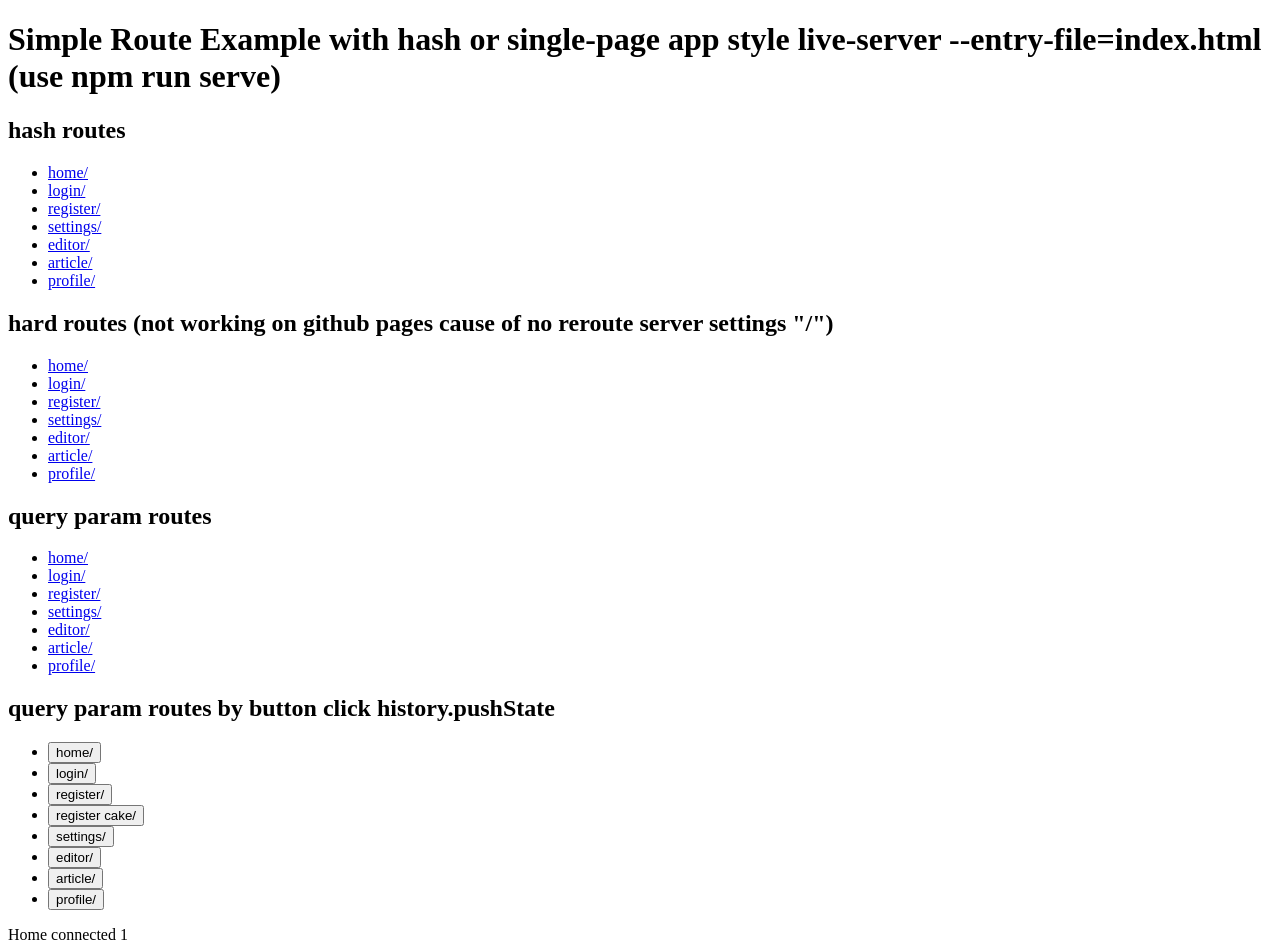
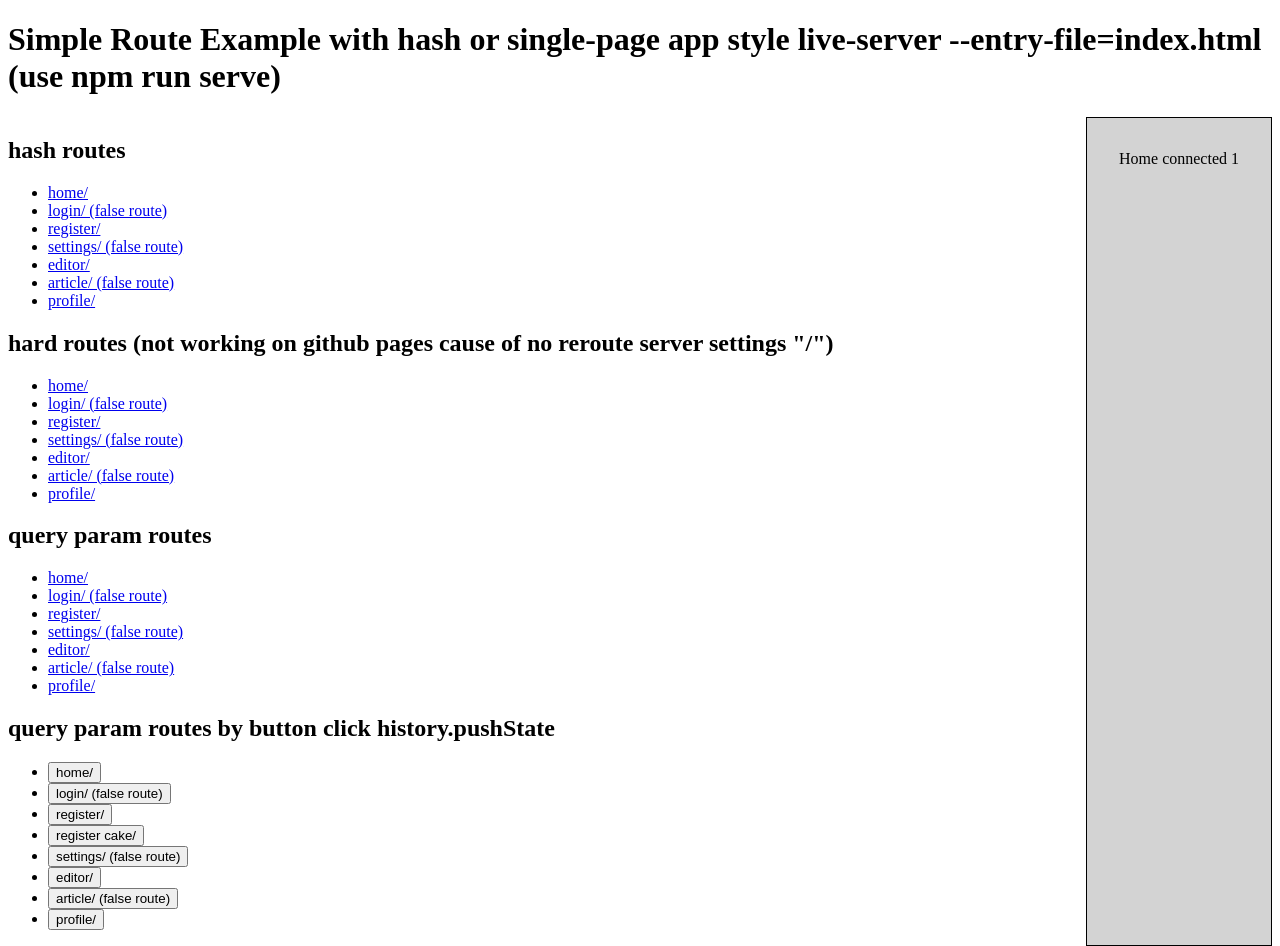
Before and after one commit to Weedshaker/event-driven-web-components-router, a website: page index.html in a window 1280 px wide. Drawn offline with Linux system fonts and the light colour scheme.

Commit message:
preview more useful

```diff
--- a/index.html
+++ b/index.html
@@ -6,47 +6,50 @@
 </head>
 <body>
   <h1>Simple Route Example with hash or single-page app style live-server --entry-file=index.html (use npm run serve)</h1>
+  <div class="flex">
+    <div>
       <h2>hash routes</h2>
       <ul>
         <li><a href=#/ >home/</a></li>
-    <li><a href=#/login/ >login/</a></li>
+        <li><a href=#/login/ >login/ (false route)</a></li>
         <li><a href=#/register/ >register/</a></li>
-    <li><a href=#/settings/ >settings/</a></li>
+        <li><a href=#/settings/ >settings/ (false route)</a></li>
         <li><a href=#/editor/ >editor/</a></li>
-    <li><a href=#/article/ >article/</a></li>
+        <li><a href=#/article/ >article/ (false route)</a></li>
         <li><a href=#/profile/ >profile/</a></li>
       </ul>
       <h2>hard routes (not working on github pages cause of no reroute server settings "/")</h2>
       <ul>
         <li><a href=/ route>home/</a></li>
-    <li><a href=/login/ route>login/</a></li>
+        <li><a href=/login/ route>login/ (false route)</a></li>
         <li><a href=/register/ route>register/</a></li>
-    <li><a href=/settings/ route>settings/</a></li>
+        <li><a href=/settings/ route>settings/ (false route)</a></li>
         <li><a href=/editor/ route>editor/</a></li>
-    <li><a href=/article/ route>article/</a></li>
+        <li><a href=/article/ route>article/ (false route)</a></li>
         <li><a href=/profile/ route>profile/</a></li>
       </ul>
       <h2>query param routes</h2>
       <ul>
         <li><a href=?page=/ route>home/</a></li>
-    <li><a href=?page=/login/ route>login/</a></li>
+        <li><a href=?page=/login/ route>login/ (false route)</a></li>
         <li><a href=?page=/register/ route>register/</a></li>
-    <li><a href=?page=/settings/ route>settings/</a></li>
+        <li><a href=?page=/settings/ route>settings/ (false route)</a></li>
         <li><a href=?page=/editor/ route>editor/</a></li>
-    <li><a href=?page=/article/ route>article/</a></li>
+        <li><a href=?page=/article/ route>article/ (false route)</a></li>
         <li><a href=?page=/profile/ route>profile/</a></li>
       </ul>
       <h2>query param routes by button click history.pushState</h2>
       <ul>
         <li><button onclick="history.pushState(history.state, document.title, location.origin + '?page=/')" route>home/</button></li>
-    <li><button onclick="history.pushState(history.state, document.title, location.origin + '?page=/login/')" route>login/</button></li>
+        <li><button onclick="history.pushState(history.state, document.title, location.origin + '?page=/login/')" route>login/ (false route)</button></li>
         <li><button onclick="history.pushState(history.state, document.title, location.origin + '?page=/register/')" route>register/</button></li>
         <li><button onclick="history.pushState(history.state, document.title, location.origin + '?page=/register/&cake=true')" route>register cake/</button></li>
-    <li><button onclick="history.pushState(history.state, document.title, location.origin + '?page=/settings/')" route>settings/</button></li>
+        <li><button onclick="history.pushState(history.state, document.title, location.origin + '?page=/settings/')" route>settings/ (false route)</button></li>
         <li><button onclick="history.pushState(history.state, document.title, location.origin + '?page=/editor/')" route>editor/</button></li>
-    <li><button onclick="history.pushState(history.state, document.title, location.origin + '?page=/article/')" route>article/</button></li>
+        <li><button onclick="history.pushState(history.state, document.title, location.origin + '?page=/article/')" route>article/ (false route)</button></li>
         <li><button onclick="history.pushState(history.state, document.title, location.origin + '?page=/profile/')" route>profile/</button></li>
       </ul>
+    </div>
     <!--<c-router></c-router>-->
     <c-router routes="[
       {
@@ -121,12 +124,13 @@
         'regExp': '/^\/profile/'
       }
     ]"></c-router>
+  </div>
   <script rel=preload type=module>
     /**
      * First level controllers and organisms are loaded and defined here (loadChildComponents)
      */
     Promise.all([
-      import('/src/Router.js').then(module => ['c-router', module.default])
+      import('./src/Router.js').then(module => ['c-router', module.default])
     ]).then(elements => elements.forEach(element => {
       // don't define already existing customElements
       if (element && !customElements.get(element[0])) customElements.define(...element)
@@ -134,5 +138,16 @@
     // listen to the events
     document.body.addEventListener('route', event => console.log('route', event.detail.info.then(info => console.log('routed', info))))
   </script>
+  <style>
+    .flex {
+      display: flex;
+      justify-content: space-between;
+    }
+    c-router {
+      border: 1px solid black;
+      padding: 2em;
+      background-color: lightgray;
+    }
+  </style>
 </body>
 </html>
```
Lines whose indentation alone changed are shown as unchanged.
